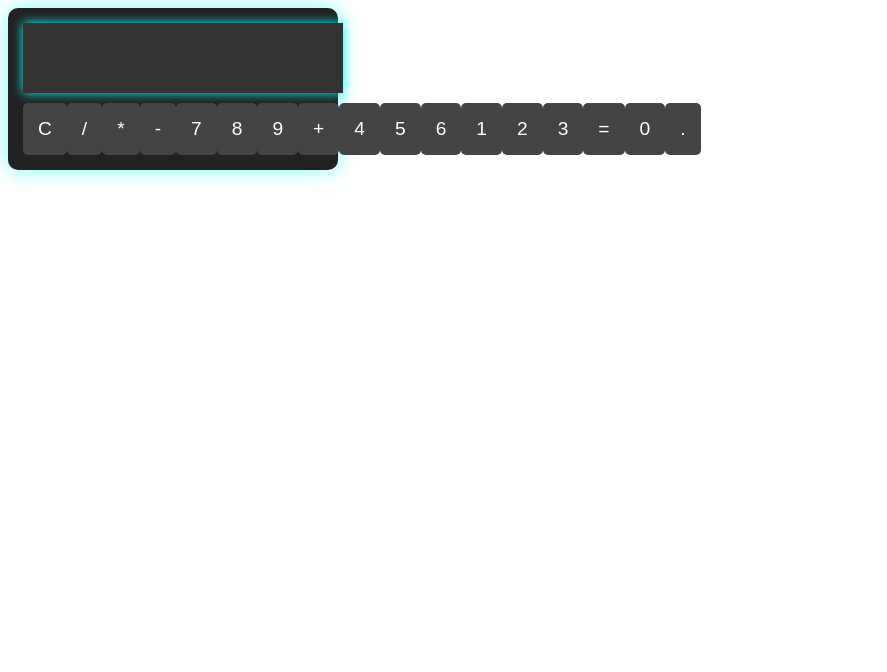
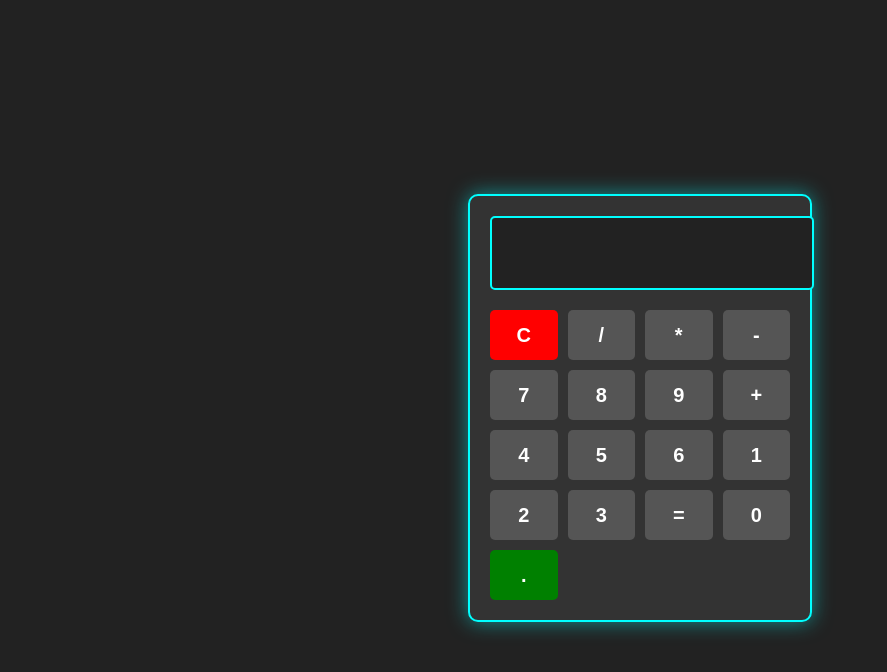
Before and after one commit to nayo777164/simple-calculator, a plain HTML site: page index.html in a window 1280 px wide. Shown: the whole page, without its empty margins (0-887 px from the left). Drawn offline with Linux system fonts and the light colour scheme.

Commit message:
Update style.css

```diff
--- a/style.css
+++ b/style.css
@@ -1,66 +1,104 @@
-.calculator {
-    width: 300px;
-    padding: 15px;
-    border-radius: 10px;
-    background-color: #222;
-    text-align: center;
-    box-shadow: 0 0 20px rgba(0, 255, 255, 0.5);
+/* Center the calculator on the page */
+body {
+  display: flex;
+  justify-content: center;
+  align-items: center;
+  height: 100vh;
+  background-color: #222;
 }
 
-#display {
-    width: 100%;
-    height: 50px;
-    font-size: 1.5em;
-    text-align: right;
-    margin-bottom: 10px;
-    padding: 10px;
-    border: none;
-    background: #333;
-    color: cyan;
-    box-shadow: 0 0 10px cyan;
+/* Style the calculator box */
+.calculator {
+  width: 300px;
+  background-color: #333;
+  padding: 20px;
+  border-radius: 10px;
+  box-shadow: 0 4px 10px rgba(0, 0, 0, 0.3);
+  text-align: center;
 }
 
-.buttons {
-    display: flex;
-    justify-content: space-between;
+/* Style the display screen */
+#display {
+  width: 100%;
+  height: 50px;
+  font-size: 24px;
+  text-align: right;
+  padding: 10px;
+  border: none;
+  border-radius: 5px;
+  background-color: #444;
+  color: white;
+  outline: none;
 }
 
-.numbers, .operators {
-    display: grid;
-    gap: 5px;
+/* Style the buttons */
+.buttons {
+  display: grid;
+  grid-template-columns: repeat(4, 1fr);
+  gap: 10px;
+  margin-top: 20px;
 }
 
-.numbers {
-    grid-template-columns: repeat(3, 1fr);
-    width: 70%;
+/* Style individual buttons */
+button {
+  width: 100%;
+  height: 50px;
+  font-size: 20px;
+  font-weight: bold;
+  background-color: #555;
+  color: white;
+  border: none;
+  border-radius: 5px;
+  cursor: pointer;
+  transition: 0.3s;
 }
 
-.operators {
-    grid-template-columns: 1fr;
-    width: 25%;
+/* Add hover effect */
+button:hover {
+  background-color: #777;
 }
 
-button {
-    font-size: 1.2em;
-    padding: 15px;
-    border: none;
-    cursor: pointer;
-    background: #444;
-    color: white;
-    border-radius: 5px;
+/* Make the C and = buttons special */
+button:nth-child(1) {
+  background-color: red;
 }
 
-button:hover {
-    background: cyan;
-    color: black;
+button:nth-child(1):hover {
+  background-color: darkred;
 }
 
-.clear {
-    background: red;
-    color: white;
+button:nth-child(17) {
+  background-color: green;
 }
 
-.equal {
-    background: green;
-    color: white;
+button:nth-child(17):hover {
+  background-color: darkgreen;
 }
+/* Button click effect */
+button:active {
+  transform: scale(0.95);
+}
+/* Add a glow effect to the calculator */
+.calculator {
+  box-shadow: 0 0 20px rgba(0, 255, 255, 0.5);
+  border: 2px solid cyan;
+}
+
+/* Make the display glow */
+#display {
+  background-color: #222;
+  color: cyan;
+  text-shadow: 0 0 10px cyan;
+  border: 2px solid cyan;
+}
+
+/* Make the buttons glow on hover */
+button:hover {
+  box-shadow: 0 0 10px cyan;
+}
+
+/* Add a glow effect when a button is clicked */
+button:active {
+  box-shadow: 0 0 20px cyan;
+  transform: scale(0.95);
+}
```
